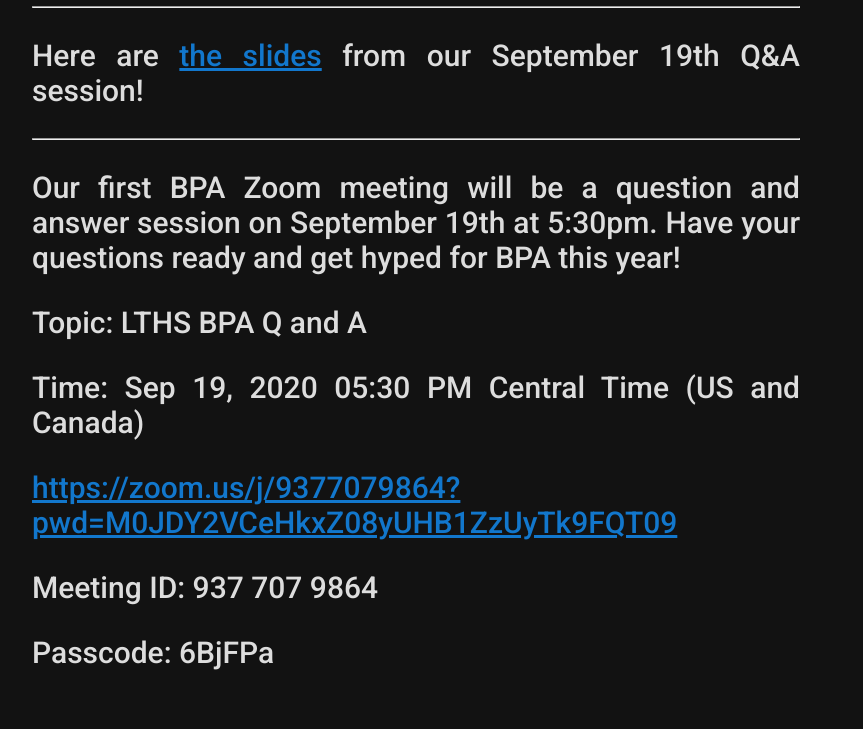
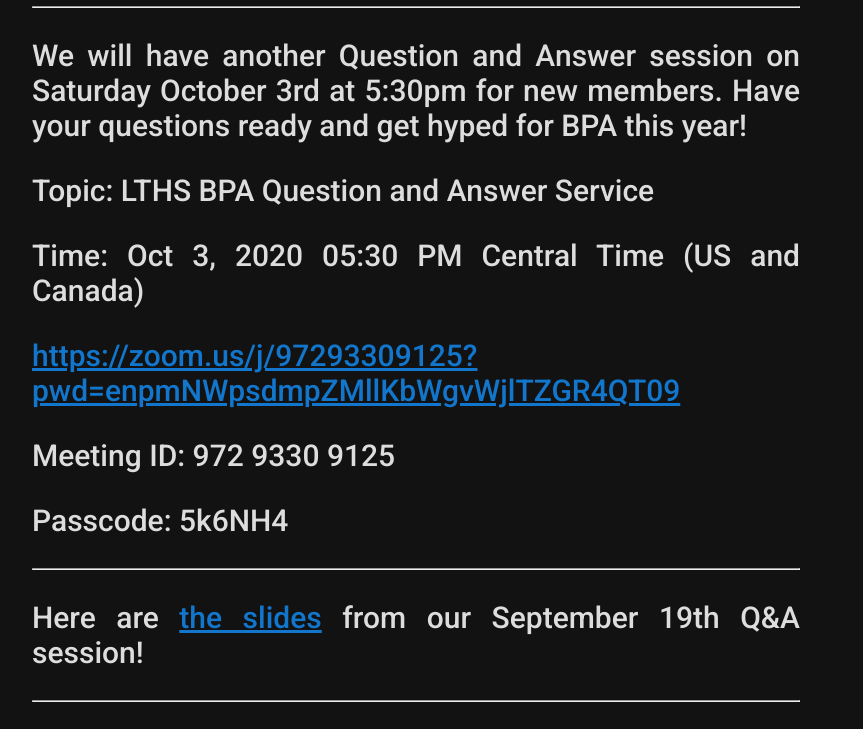
Before and after one commit to LTHS-BPA/lths-bpa.github.io, a plain HTML site: page calendar.html in a window 1280 px wide. Shown: the part 856-1585 px from the top of the page, without its empty margins (224-1087 px from the left). Before the commit the page ends 1556 px from the top, so only its background shows below. Drawn offline with Linux system fonts and the light colour scheme.

Commit message:
Add files via upload

```diff
--- a/calendar.html
+++ b/calendar.html
@@ -36,7 +36,18 @@
         <iframe src="https://calendar.google.com/calendar/embed?src=lebanontrailbpa%40gmail.com&ctz=America%2FChicago"
             style="border: 0" width="800" height="600" frameborder="0" scrolling="no"></iframe>
         <hr>
-        <p>Here are <a href="https://docs.google.com/presentation/d/1mp4sqYMFSy2km60A6hZjVfNtu3hzBikFDePEUCmkbZs/edit?usp=sharing">the slides</a> from our September 19th Q&A session!</p>
+        <p>We will have another Question and Answer session on Saturday October 3rd at 5:30pm for new members. Have your
+            questions ready and get hyped for BPA this year!</p>
+        <p>Topic: LTHS BPA Question and Answer Service</p>
+        <p>Time: Oct 3, 2020 05:30 PM Central Time (US and Canada)</p>
+        <p><a href="https://zoom.us/j/97293309125?pwd=enpmNWpsdmpZMllKbWgvWjlTZGR4QT09">https://zoom.us/j/97293309125?pwd=enpmNWpsdmpZMllKbWgvWjlTZGR4QT09</a></p>
+
+        <p>Meeting ID: 972 9330 9125</p>
+        <p>Passcode: 5k6NH4</p>
+        <hr>
+        <p>Here are <a
+                href="https://docs.google.com/presentation/d/1mp4sqYMFSy2km60A6hZjVfNtu3hzBikFDePEUCmkbZs/edit?usp=sharing">the
+                slides</a> from our September 19th Q&A session!</p>
         <hr>
         <p>
             Our first BPA Zoom meeting will be a question and answer session on September 19th at 5:30pm. Have your
```
